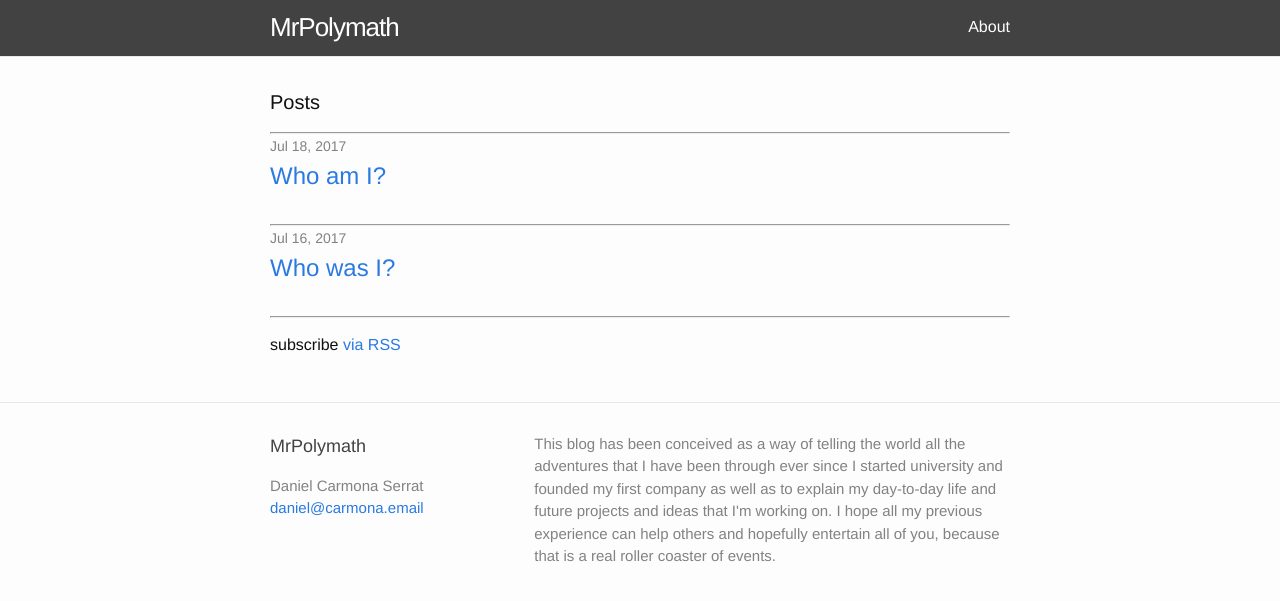
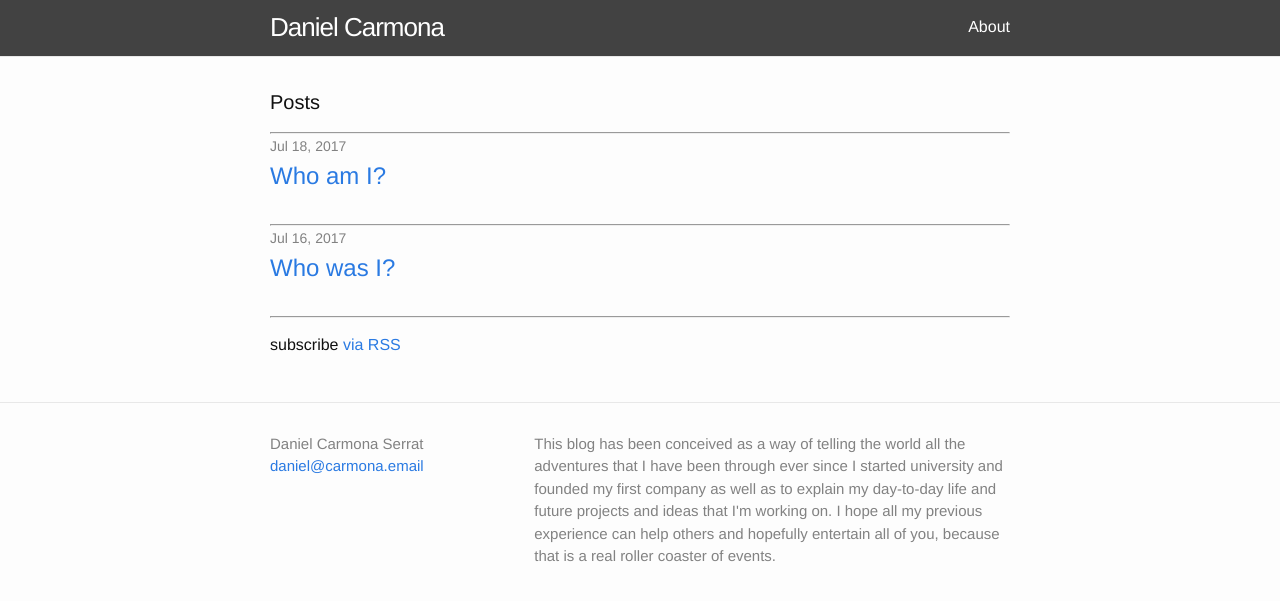
Before and after one commit to MrPolymath/mrpolymath.github.io, a Jekyll site: the page built from index.md, in a window 1280 px wide. Shown: the top 601 px of the page. Built offline with Jekyll 4.4.1, drawn with Linux system fonts in a browser that asks for light colours.

Commit message:
Change title to my name

```diff
--- a/_config.yml
+++ b/_config.yml
@@ -13,7 +13,7 @@
 # you will see them accessed via {{ site.title }}, {{ site.email }}, and so on.
 # You can create any custom variable you would like, and they will be accessible
 # in the templates via {{ site.myvariable }}.
-title: MrPolymath
+title: Daniel Carmona
 author: Daniel Carmona Serrat
 email: daniel@carmona.email
 github_username: MrPolymath
--- a/_includes/footer.html
+++ b/_includes/footer.html
@@ -5,9 +5,9 @@
     <div class="footer-col-wrapper">
       <div class="footer-col footer-col-1">
         <ul class="contact-list">
-          <li>
+          <!-- <li>
             <h2 class="footer-heading">{{ site.title | escape }}</h2>
-          </li>
+          </li> -->
           <li>
             {% if site.author %}
               {{ site.author | escape }}
```
